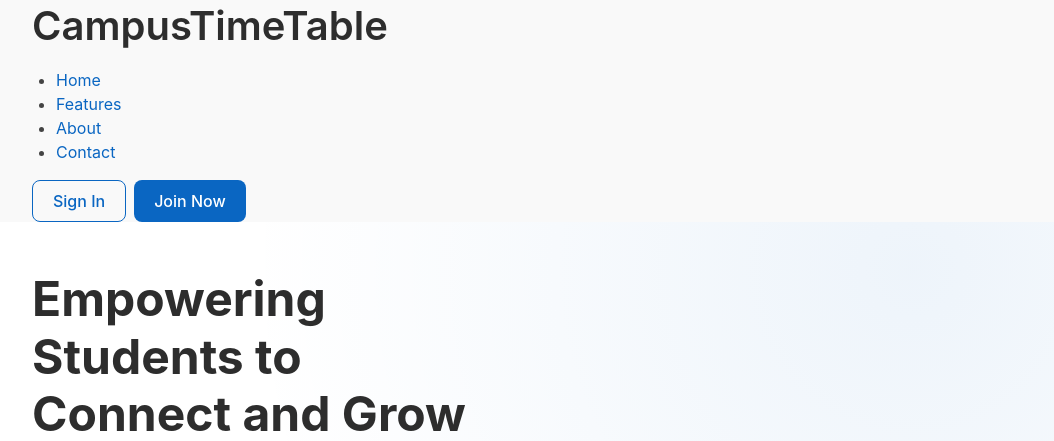
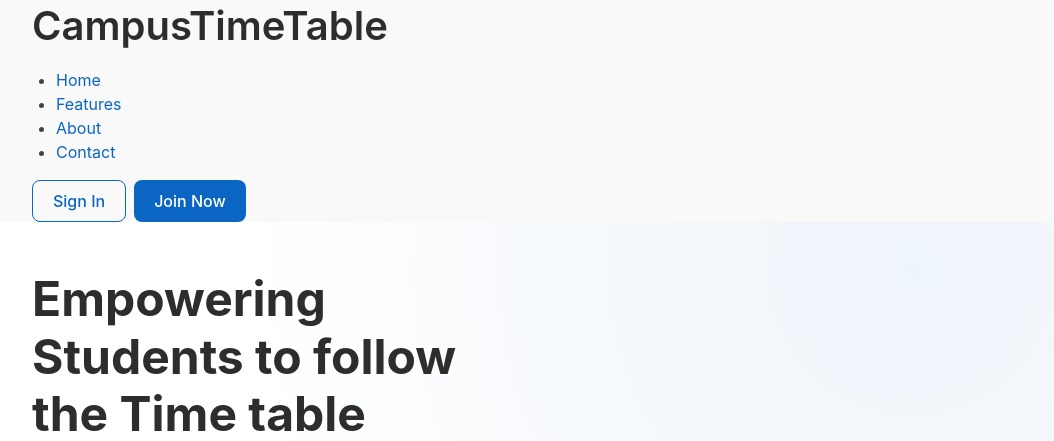
Before and after one commit to mahesh123-pro/CampusConnect, a plain HTML site: page index.html in a window 1280 px wide. Shown: the top 441 px of the page, without its empty margins (112-1166 px from the left). Drawn offline with Linux system fonts and the light colour scheme.

Commit message:
senctence is changed

```diff
--- a/index.html
+++ b/index.html
@@ -36,7 +36,7 @@
         <section class="hero">
             <div class="container">
                 <div class="hero-content">
-                    <h2>Empowering Students to Connect and Grow</h2>
+                    <h2>Empowering Students to follow the Time table</h2>
                     <p>Join the premier platform designed exclusively for college students to network, showcase skills, and build your professional identity.</p>
                     <div class="cta-buttons">
                         <a href="signup.html" class="btn btn-primary btn-large">Join Now</a>
```
